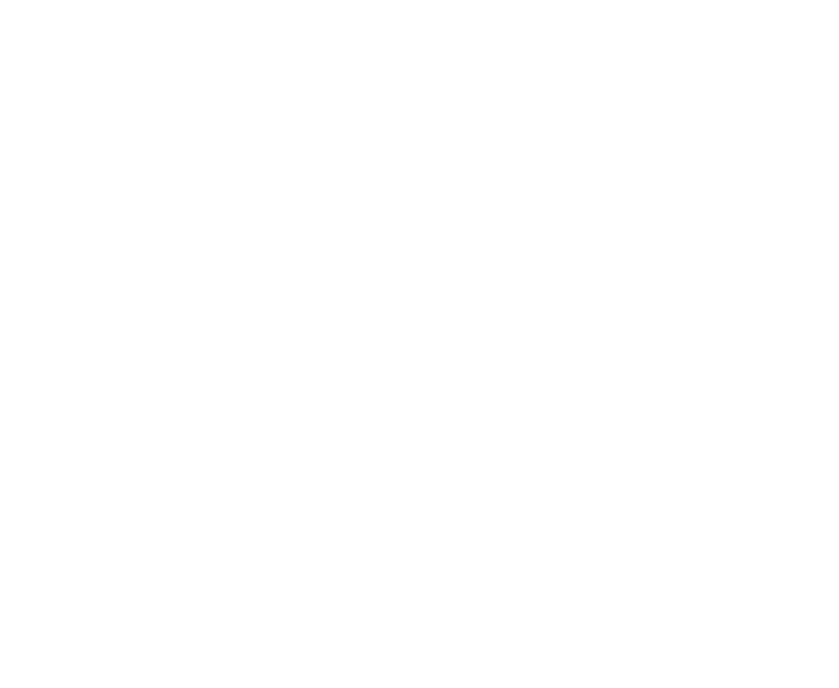
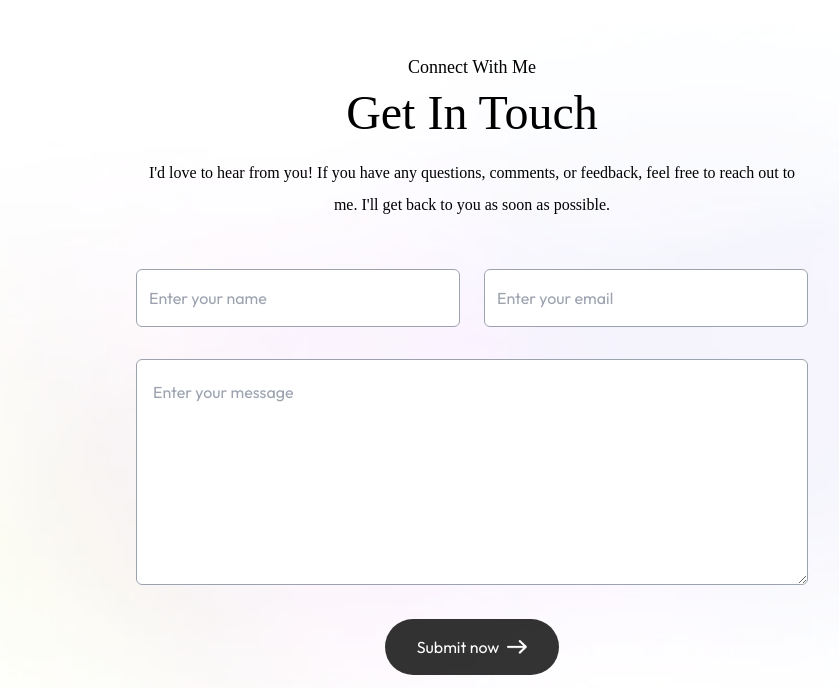
Before and after one commit to ankit-kr27/portfolio, a Next.js app: page / in a window 1280 px wide. Shown: the part 3152-3840 px from the top of the page, without its empty margins (168-1007 px from the left). Before the commit the page ends 3165 px from the top, so only its background shows below. Built offline with nearby package versions, Linux system fonts and the light colour scheme; a web font is replaced by a local one.

Commit message:
Add Contact and Footer components; update Home page to include new sections

```diff
--- a/app/page.js
+++ b/app/page.js
@@ -1,6 +1,8 @@
 'use client'
 
 import About from '@/components/About'
+import { Contact } from '@/components/Contact'
+import Footer from '@/components/Footer'
 import Header from '@/components/Header'
 import Navbar from '@/components/Navbar'
 import Services from '@/components/Services'
@@ -14,6 +16,8 @@
             <About />
             <Services />
             <Work />
+            <Contact />
+            <Footer />
         </>
     )
 }
--- /dev/null
+++ b/components/Contact.jsx
@@ -0,0 +1,84 @@
+import { assets } from '@/assets/assets'
+import Image from 'next/image'
+import { useState } from 'react'
+
+export const Contact = () => {
+    const [result, setResult] = useState('')
+
+    const onSubmit = async (event) => {
+        event.preventDefault()
+        setResult('Sending....')
+        const formData = new FormData(event.target)
+
+        formData.append('access_key', process.env.NEXT_PUBLIC_WEB3FORM_ACCESS_KEY)
+
+        const response = await fetch('https://api.web3forms.com/submit', {
+            method: 'POST',
+            body: formData,
+        })
+
+        const data = await response.json()
+
+        if (data.success) {
+            setResult('Form Submitted Successfully')
+            event.target.reset()
+        } else {
+            console.log('Error', data)
+            setResult(data.message)
+        }
+    }
+    return (
+        <div
+            id="contact"
+            className="w-full px-[12%] py-10 scroll-mt-20 bg-[url('/footer-bg-color.png')] bg-no-repeat bg-center bg-[lenght:90%_auto]"
+        >
+            <h4 className="text-center mb-2 text-lg font-Ovo">
+                Connect With Me
+            </h4>
+            <h2 className="text-center text-5xl font-Ovo">Get In Touch</h2>
+            <p className="text-center max-w-2xl mx-auto font-Ovo mt-5 mb-12">
+                I'd love to hear from you! If you have any questions, comments,
+                or feedback, feel free to reach out to me. I'll get back to you
+                as soon as possible.
+            </p>
+
+            <form className="max-w-2xl mx-auto" onSubmit={onSubmit}>
+                <div className="grid grid-cols-auto gap-6 mt-10 mb-8">
+                    <input
+                        className="flex-1 p-3 outline-none border-[0.5px] border-gray-400 rounded-md bg-white"
+                        name='name'
+                        type="text"
+                        placeholder="Enter your name"
+                        required
+                    />
+                    <input
+                        className="flex-1 p-3 outline-none border-[0.5px] border-gray-400 rounded-md bg-white"
+                        name='email'
+                        type="email"
+                        placeholder="Enter your email"
+                        required
+                    />
+                </div>
+                <textarea
+                    className="w-full p-4 outline-none border-[0.5px] border-gray-400 rounded-md bg-white mb-6"
+                    name='message'
+                    rows={6}
+                    placeholder="Enter your message"
+                    required
+                ></textarea>
+                <button
+                    className="py-3 px-8 w-max flex items-center justify-between gap-2 bg-black/80 text-white rounded-full mx-auto hover:bg-black duration-500"
+                    type="submit"
+                >
+                    Submit now{' '}
+                    <Image
+                        src={assets.right_arrow_white}
+                        className="w-5"
+                        alt={'arrow'}
+                    />
+                </button>
+                <p className="mx-auto text-center">{result}</p>
+            </form>
+        </div>
+    )
+}
--- /dev/null
+++ b/components/Footer.jsx
@@ -0,0 +1,14 @@
+import { assets } from "@/assets/assets"
+import Image from "next/image"
+
+const Footer = () => {
+  return (
+    <div>
+      <div>
+        <Image src={assets.logo} alt="" className="w-full" />
+      </div>
+    </div>
+  )
+}
+
+export default Footer
```
